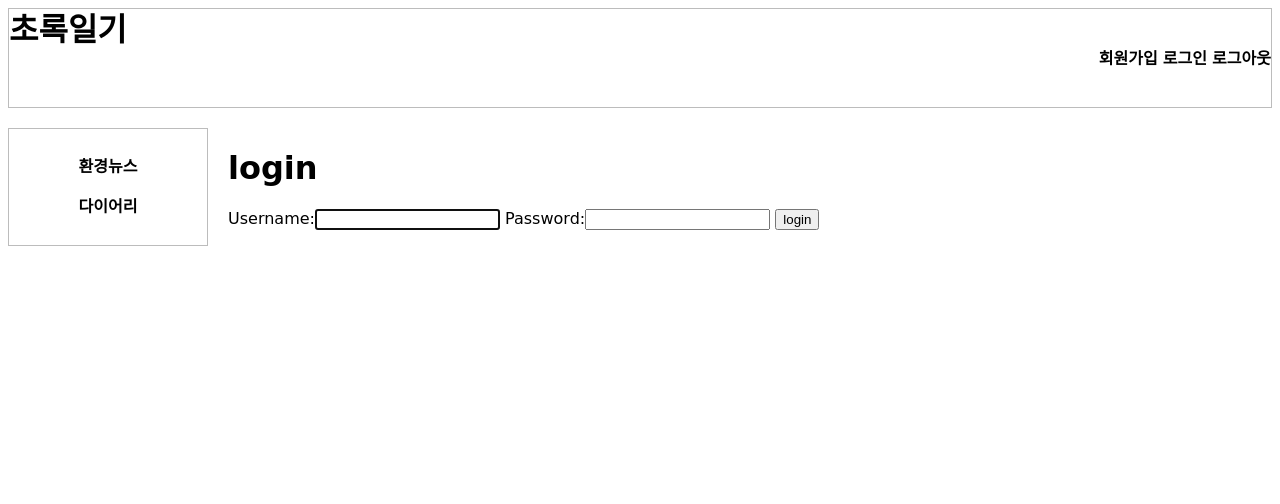
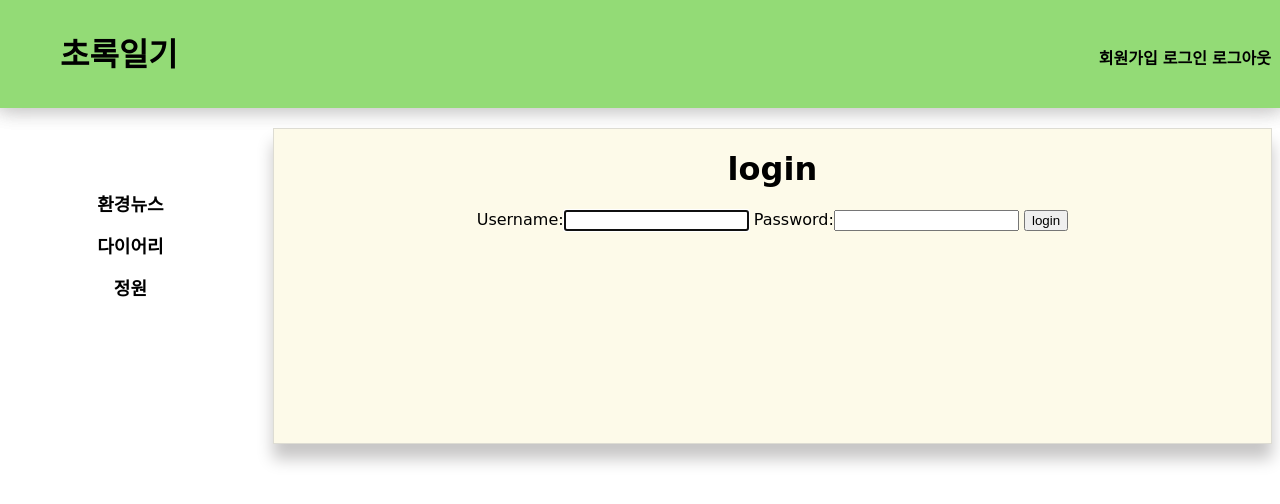
Before and after one commit to seungyun87/greendiary, a Django app: page /account/login/ in a window 1280 px wide. Shown: the top 504 px of the page. Run offline with Django 3.2, Linux system fonts and the light colour scheme; some libraries are stand-ins or nearby versions; some web fonts are replaced.

Commit message:
css 추가 및 수정

```diff
--- a/greendiary/diary/calendar.py
+++ b/greendiary/diary/calendar.py
@@ -15,7 +15,8 @@ class Calendar(HTMLCalendar):
 		d = ''
 		#여기서 이미지 출력.
 		for event in events_per_day:
-			d += f'<li><a href="../list"><img class="thumnail" src="{event.image.url}" width="50" height="50"></a></li>'
+			d += f'<li><a href="../list">+1stemp</a></li>'
+
 
 		if day != 0:
 			return f"<td><span class='date'>{day}</span><ul>{d}</ul></td>"
--- a/greendiary/diary/urls.py
+++ b/greendiary/diary/urls.py
@@ -7,7 +7,7 @@ from . import views
 app_name = 'diary'
 
 urlpatterns = [
-    path('',views.home, name="home"),
+    path('home/', views.home, name="home"),
     path("create/", DiaryCreate.as_view(), name="create"),
     path("calendar/", CalendarView.as_view(), name="calendar"),
     path("list/", DiaryList.as_view(), name="list"),
--- a/greendiary/static/css/base.css
+++ b/greendiary/static/css/base.css
@@ -1,8 +1,10 @@
 .grid{
     display: grid;
-    grid-template-columns: 200px 1fr 200px;
+    grid-template-columns: 1fr 4fr;
     grid-template-rows: 100px 3fr 100px;
     gap: 20px;
+    background-color: #ffffff;
+
 
 }
 .container {
@@ -12,25 +14,48 @@
 
   }
 .sidebar {
-    grid-column: 1/2;
-    grid-row: 2/3;
-    border: 1px solid #bcbcbc;
+    grid-column: 1/1;
+    grid-row: 2/2;
+
 
   }
+
+.header-gd{
+
+  z-index: 2;
+  position: absolute;
+  line-height: 50px;
+  left: 60;
+}
+.header-color{
+
+  grid-column: 1/4;
+  grid-row: 1/2;
+  background-color: #93db76;
+
+}
 .header {
+    font-style: bold;
+    margin : -9px;
+    margin-bottom: 0;
     grid-column: 1/4;
     grid-row: 1/2;
-    border: 1px solid #bcbcbc;
+    box-shadow: 0px 0px 20px rgb(199, 198, 198);
+    border: 10px solid #93db76;
+
+
 }
 .content {
     grid-column: 2/4;
     grid-row: 2/4;
-
-
-    border: 1px solid #bcbcbc;
+    text-align: center;
+    background-color: rgb(253, 250, 233);
+    border: 1px solid #bcbcbc7e;
+    box-shadow: 0px 15px 15px rgb(199, 198, 198);
 }
 
 li{
+    font-size: large;
     list-style: none;
 }
 
@@ -48,7 +73,7 @@ li a {
 }
 
 li a.current {
-	background-color: #FF6347;
+
 	color: white;
 }
 
@@ -59,10 +84,13 @@ li a:hover:not(.current) {
 
 .right {
     text-align: right;
+
 }
+
 
 .vercenter {
     line-height: 100px;
+    right: -20;
 }
 
 body {
@@ -75,7 +103,9 @@ ul ul{
 }
 ul li:hover >ul{display: block;}
 
-.scale-up-ver-top {
+
+
+/*.scale-up-ver-top {
 	-webkit-animation: scale-up-ver-top 0.4s cubic-bezier(0.190, 1.000, 0.220, 1.000) both;
 	        animation: scale-up-ver-top 0.4s cubic-bezier(0.190, 1.000, 0.220, 1.000) both;
 }
@@ -91,6 +121,7 @@ ul li:hover >ul{display: block;}
  * animation scale-up-ver-top
  * ----------------------------------------
  */
+ /*
  @-webkit-keyframes scale-up-ver-top {
   0% {
     -webkit-transform: scaleY(0.4);
@@ -119,3 +150,4 @@ ul li:hover >ul{display: block;}
             transform-origin: 100% 0%;
   }
 }
+*/
--- a/greendiary/static/css/calendar.css
+++ b/greendiary/static/css/calendar.css
@@ -40,5 +40,4 @@ a {
 	text-decoration: none;
 	font-weight: bold;
     color: black;
-
 }
--- a/greendiary/templates/account/login.html
+++ b/greendiary/templates/account/login.html
@@ -1,12 +1,14 @@
 {% extends 'base.html' %}
-{% block content %}
-<div calss="container">
-    <h1>login</h1>
+<div class="grid">
+    {% block content %}
+        <div class="content">
+             <h1>login</h1>
 
     <form method="POST">
         {% csrf_token %}
         {{ login_form}}
         <input type="submit" value="login">
     </form>
+        </div>
+    {% endblock %}
 </div>
-{% endblock %}
--- a/greendiary/templates/account/signup.html
+++ b/greendiary/templates/account/signup.html
@@ -1,10 +1,10 @@
 {% extends 'base.html' %}
-{% block content %}
+
 
 <div class="grid">
+{% block content %}
     <div class="content">
     <h1>sign up</h1>
-
     <form method="POST">
         {% csrf_token %}
         {{ signup_form}}
--- a/greendiary/templates/base.html
+++ b/greendiary/templates/base.html
@@ -13,15 +13,20 @@
     <style>
 
 
-</style>
+    </style>
 
     <body>
+
       <div class="grid">
 
         <div class="header">
-          <h1 style="line-height: 0px;">초록일기</h1>
+          <div class="header-gd">
+            <h1><a href="{% url 'diary:home' %}">초록일기</a></h1>
           </div>
-          <div class="header">
+        </div>
+        <div class="header-color"></div>
+
+        <div class="header">
           <div class="vercenter">
             <div class="right">
           <a href="{% url 'signup' %}">회원가입</a>
@@ -34,17 +39,26 @@
 
           <div class="sidebar">
            <div id="container">
+
             <ul>
+            <br></br>
             <li><a href="">환경뉴스</a></li>
             <li><a href="{% url 'diary:calendar'%}">다이어리</a>
               <ul>
                 <li><a href="{% url 'diary:calendar'%}">나의 다이어리</a></li>
                 <li><a href="{% url 'diary:list' %}">다이어리 리스트</a></li>
+
+              </ul>
+            </li>
+            <li><a href="">정원</a>
+              <ul>
+                <li><a href="">나의 정원</a></li>
               </ul>
             </li>
 
 
            </ul>
+
           </div>
           </div>
     {% block content %}
--- a/greendiary/templates/diary/diary_calendar.html
+++ b/greendiary/templates/diary/diary_calendar.html
@@ -7,7 +7,7 @@
         {% block content %}
 
         <div class="content">
-        <h1 style="text-align: center;">나의 다이어리</h1>
+        <h1 style="color: black;">나의 다이어리</h1>
         <div class="right">
             <a href="{% url 'diary:calendar' %}?{{ prev_month }}">이전 달</a>
             <a href="{% url 'diary:calendar' %}?{{ next_month }}">다음 달</a>
--- a/greendiary/templates/home.html
+++ b/greendiary/templates/home.html
@@ -3,12 +3,9 @@
 {% block content %}
 <html>
     <head>
-        <!--style.css file 가져오기-->
-        <link rel="stylesheet" href="{% static 'css/style.css' %}">
-
     </head>
     <body>
-        <h1>this is a home</h1>
+        <h1>안녕하세요. 초록일기입니다.</h1>
     </body>
 </html>
 
```
Also changed, not shown: greendiary/templates/diary/diary_create.html (+7 -4 lines), greendiary/templates/diary/diary_detail.html (+7 -3 lines), greendiary/templates/diary/diary_edit.html (+6 -2 lines), greendiary/templates/diary/diary_list.html (+5 -2 lines), greendiary/db.sqlite3, readme.txt.
